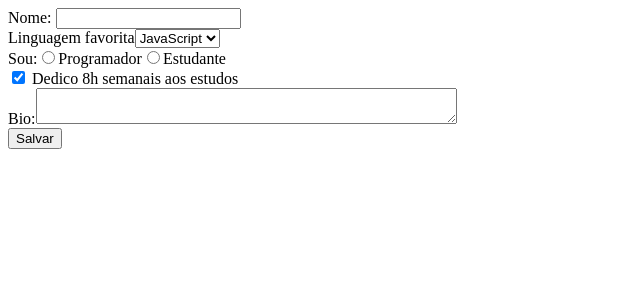
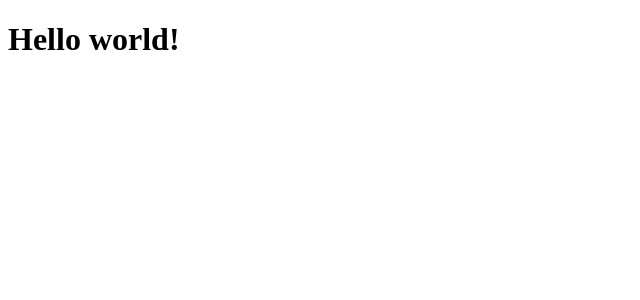
Before and after one commit to VerenaSousaADS/React, a React (Create React App) app in the folder meu-app/: page / in a window 1280 px wide. Shown: the top 300 px of the page, without its empty margins (0-640 px from the left). Built offline with nearby package versions, Linux system fonts and the light colour scheme.

Commit message:
Aula 01 - Introdução à Componentes Funcionais

```diff
--- /dev/null
+++ b/meu-app/src/components/Hello.js
@@ -0,0 +1,19 @@
+import React from 'react';
+
+/* export default function Hello({children}){ //Desestruturação
+    return(
+        <h1>
+            <div>
+                {children}
+            </div>
+        </h1>
+    )
+} */
+
+/* const Hello =({text})=>(<h1>{text}</h1>)
+
+export default Hello; */
+
+const Hello = ({text}) => <h1>{text}</h1>
+
+export default Hello;
--- a/meu-app/src/index.js
+++ b/meu-app/src/index.js
@@ -7,7 +7,9 @@ import ReactDOM from 'react-dom';
 // import App5 from './components/App5';
 // import Lista from './components/Lista';
 // import {Lista2, Item} from './components/Lista2';
-import Formulario from './components/Formulario';
+// import Formulario from './components/Formulario';
+import Hello from './components/Hello';
+
 
 
 
@@ -45,9 +47,13 @@ ReactDOM.render(
       </Item>
     </Lista2> */}
 
-    <Formulario>
+   {/*  <Formulario>
 
-    </Formulario>
+    </Formulario>  */}
+
+    <Hello text="Hello world!">
+
+    </Hello>
 
 
   </React.StrictMode>,
```
Also changed, not shown: 2 other files (tests, documents, lock files or other folders).
